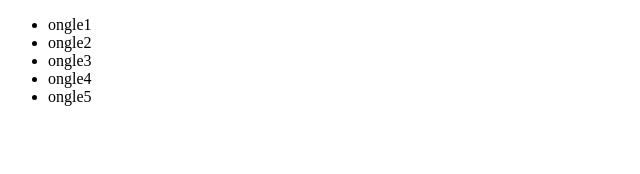
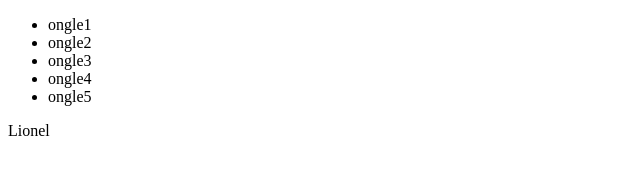
Before and after one commit to eliemabiala/First_git, a plain HTML site: page douce.html in a window 1280 px wide. Shown: the full height of the page, 0-640 px from the left. Drawn offline with Linux system fonts and the light colour scheme.

Commit message:
Update douce.html

```diff
--- a/douce.html
+++ b/douce.html
@@ -13,5 +13,8 @@
         <li>ongle4</li>
         <li>ongle5</li>
     </ul>
+    <div id="hello">
+        <p>Lionel</p>
+    </div>
 </body>
 </html>
```
